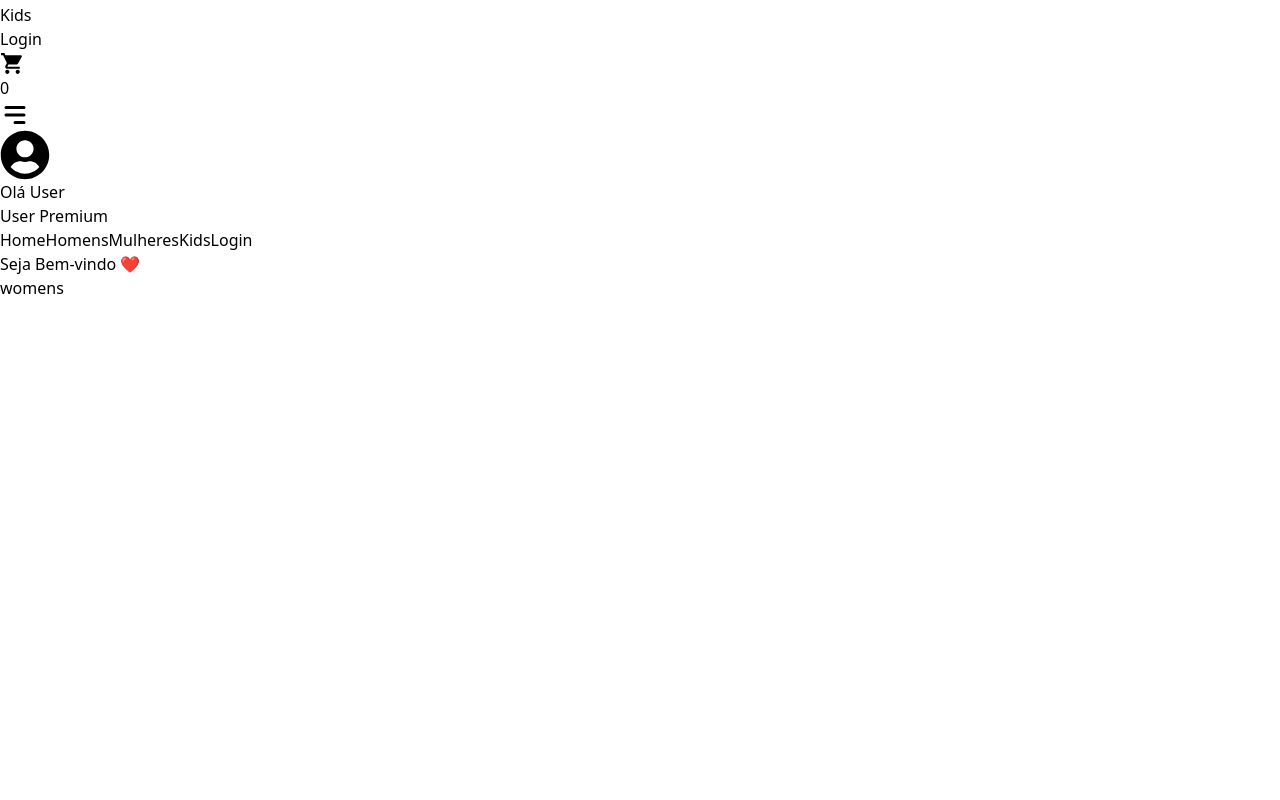
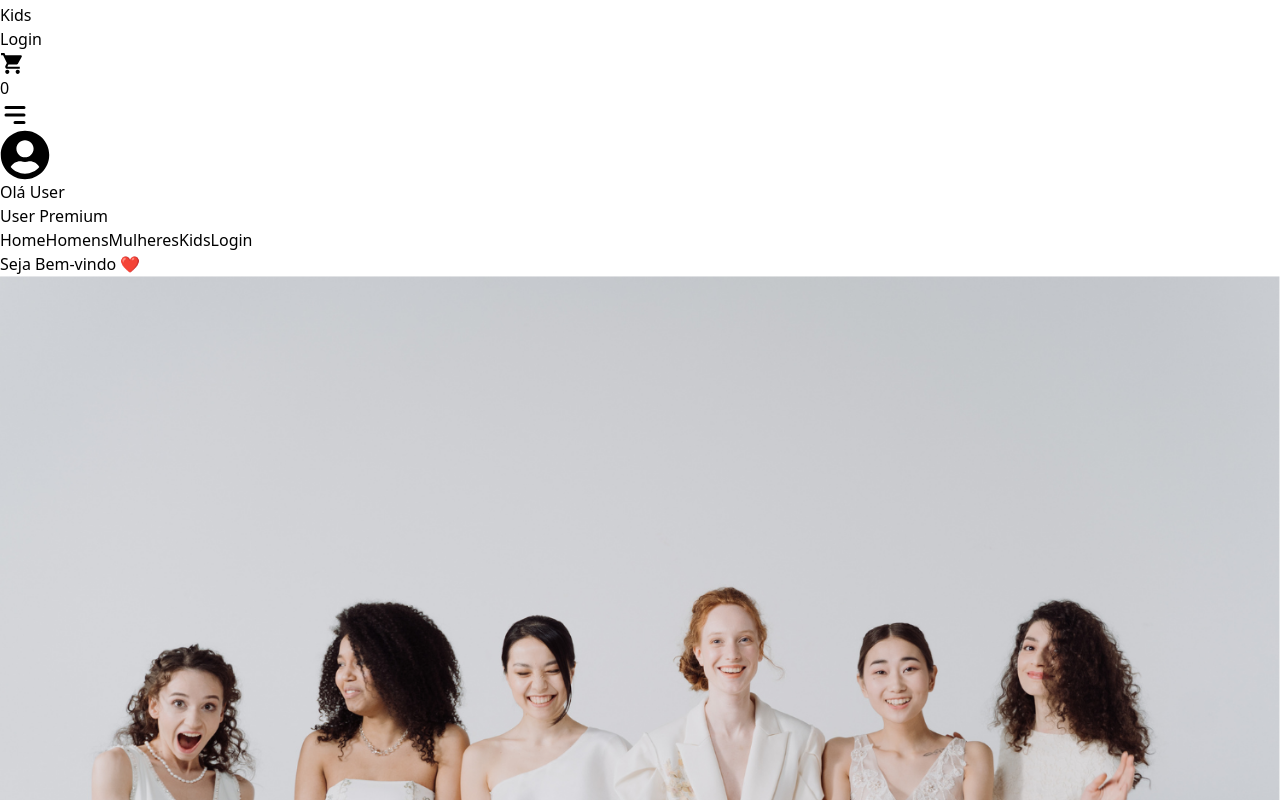
Before and after one commit to AndressaSales/Shop, a React (Vite) app: page /womens in a window 1280 px wide. Shown: the part 569-1369 px from the top of the page. Before the commit the page ends 869 px from the top, so only its background shows below. Built offline with nearby package versions, Linux system fonts and the light colour scheme.

Commit message:
finalizando a page women

```diff
--- a/src/Pages/Womens.jsx
+++ b/src/Pages/Womens.jsx
@@ -1,5 +1,29 @@
+import { useContext } from "react"
+import bannerWomen from "../assets/bannerWomen.png"
+import {Shopcontext} from "../Context/ShopContext"
+import Item from "../Components/Item"
+
 export default function Womens(){
+
+    const {all_product} = useContext(Shopcontext)
+
+    const womenProduct = all_product.filter((product) => product.category === 'women')
+
     return(
-        <>womens</>
+        <div className="md:mt-32 mt-20 max-w-7xl mx-auto">
+            <div>
+                <img src={bannerWomen} className="w-screen px-6" />
+            </div>
+            <div className="mx-auto max-w-2xl px-4 py-16 sm:pt-24 lg:max-w-7xl lg:px-8">
+                <h2 className="text-2xl font-bols tracking-tight text-gray-900 text-center md:text-start">Coleção Feminina</h2>
+                <div className="mt-6 grid gris-col-1 gap-x-6 gap-y-10 px-6 md:px-0 sm:grid-cols-2 lg:grid-cols-4 xl:gap-x-8">
+                    {
+                        womenProduct.map((product) => {
+                            return <Item key={product.id} product={product} />
+                        })
+                    }
+                </div>
+            </div>
+        </div>
     )
 }
```
Also changed, not shown: src/assets/bannerWomen.png (added).
